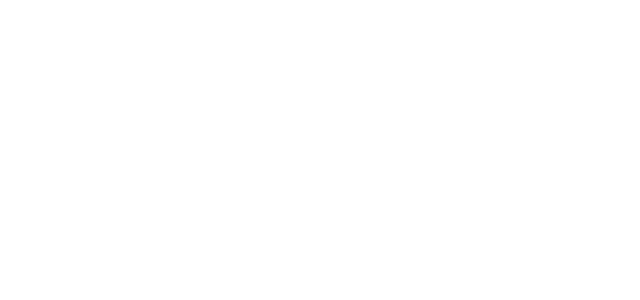
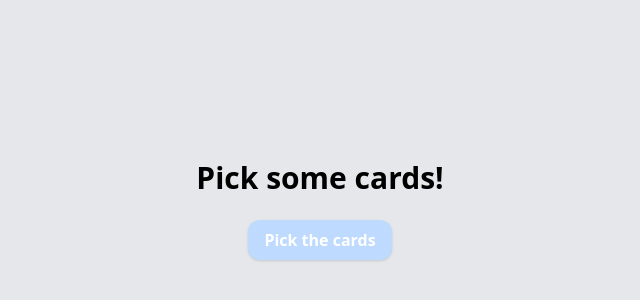
Before and after one commit to ElijahF-robotics/random, a SvelteKit app: page /cards in a window 1280 px wide. Shown: the part 178-478 px from the top of the page, without its empty margins (320-960 px from the left). Built offline with nearby package versions, Linux system fonts and the light colour scheme.

Commit message:
Card stuff again

```diff
--- a/src/lib/Card.svelte
+++ b/src/lib/Card.svelte
@@ -0,0 +1,20 @@
+<script>
+    let { number, suit } = $props()
+
+    function getSuit(value) {
+        const suits = { heart: "❤️", club: "♣️", diamond: "♦️", spade: "♠️" }
+        return suits[value] ?? "♠️"
+    }
+</script>
+
+<div class="flex flex-col w-32 h-48 bg-white border border-gray-300 rounded-2xl shadow-md p-2">
+    <div class="text-xl font-bold">
+        {number}
+    </div>
+    <div class="flex flex-1 items-center justify-center text-4xl">
+        {getSuit(suit)}
+    </div>
+    <div class="text-xl font-bold self-end rotate-180">
+        {number}
+    </div>
+</div>
--- a/src/routes/+layout.svelte
+++ b/src/routes/+layout.svelte
@@ -1,5 +1,4 @@
 <script>
-	import './layout.css';
 	import favicon from '$lib/assets/favicon.svg';
 
 	let { children } = $props();
--- a/src/routes/cards/+page.svelte
+++ b/src/routes/cards/+page.svelte
@@ -0,0 +1,30 @@
+<script>
+    import Card from "$lib/Card.svelte";
+    import './layout.css';
+
+    let cards = $state([])
+
+    const SUITS = ["heart", "club", "diamond", "spade"]
+    const VALUES = ["A", "2", "3", "4", "5", "6", "7", "8", "9", "10", "J", "Q", "K"]
+
+    function pickCards(n = 5) {
+        const deck = SUITS.flatMap(suit => VALUES.map(value => ({ number: value, suit })))
+        cards = deck.sort(() => Math.random() - 0.5).slice(0, n)
+    }
+
+</script>
+
+<div class="flex flex-col w-screen h-screen bg-gray-200 items-center justify-center gap-6">
+    <h1 class="text-3xl font-bold">Pick some cards!</h1>
+    <button
+            class="px-4 py-2 bg-blue-200 hover:bg-blue-400 text-white font-semibold rounded-xl shadow"
+            onclick={() => pickCards()}
+    >
+        Pick the cards
+    </button>
+    <div class="flex flex-row flex-wrap justify-center gap-3">
+        {#each cards as card}
+            <Card number={card.number} suit={card.suit} />
+        {/each}
+    </div>
+</div>
```
Also changed, not shown: src/routes/+page.svelte (line endings or trailing spaces).
